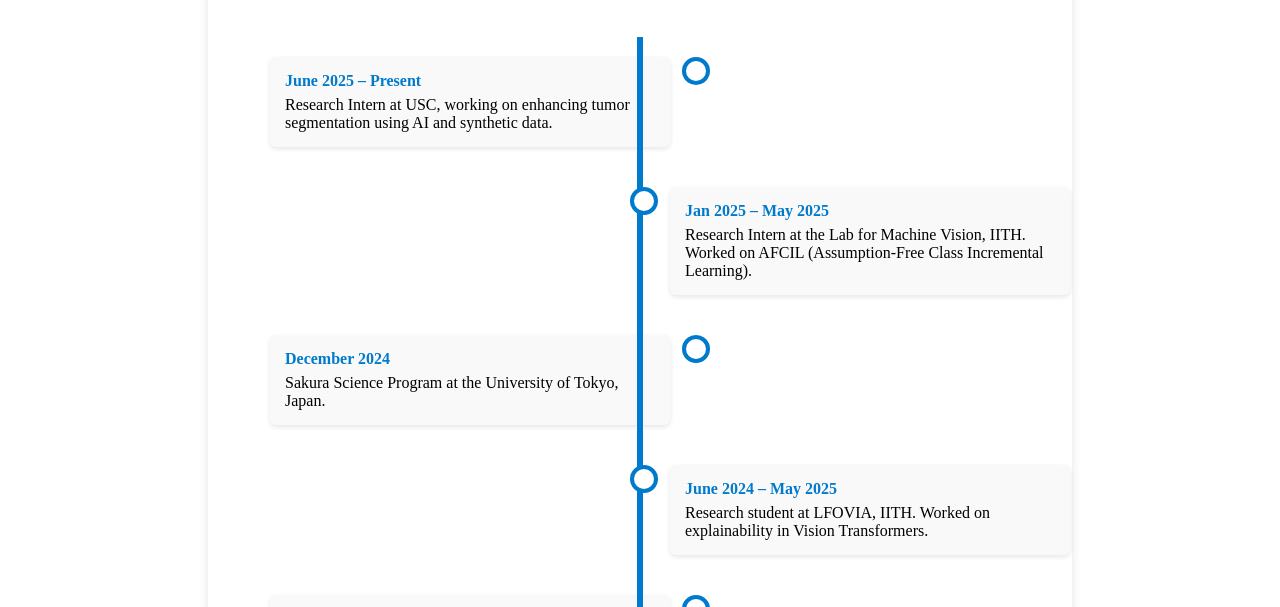
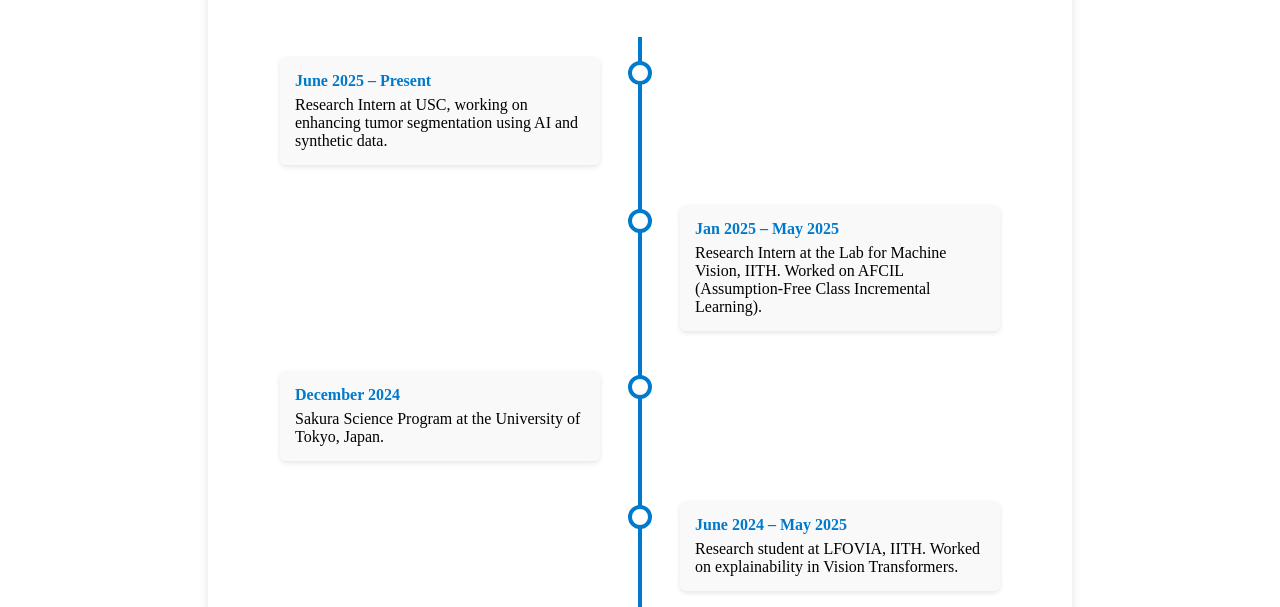
Before and after one commit to divyarajparia/divyarajparia.github.io, a plain HTML site: page timeline.html in a window 1280 px wide. Shown: the part 172-779 px from the top of the page. Drawn offline with Linux system fonts and the light colour scheme.

Commit message:
added new files 6

```diff
--- a/timeline.html
+++ b/timeline.html
@@ -15,18 +15,19 @@
   .timeline::after {
     content: '';
     position: absolute;
-      width: 6px;
+    width: 4px;
     background-color: #007acc;
     top: 0;
     bottom: 0;
     left: 50%;
-      margin-left: -3px;
+    transform: translateX(-50%);
   }
+
   .timeline-entry {
-      padding: 20px 30px;
     position: relative;
-      background-color: inherit;
     width: 50%;
+    padding: 20px 40px;
+    box-sizing: border-box;
   }
   .timeline-entry.left {
     left: 0;
@@ -34,42 +35,44 @@
   .timeline-entry.right {
     left: 50%;
   }
+
   .timeline-entry::before {
-      content: " ";
+    content: "";
     position: absolute;
-      top: 20px;
-      width: 20px;
-      height: 20px;
+    top: 24px;
+    width: 16px;
+    height: 16px;
     border-radius: 50%;
     background-color: #fff;
     border: 4px solid #007acc;
     z-index: 1;
   }
+
   .timeline-entry.left::before {
-      right: -10px;
+    right: -12px;
   }
   .timeline-entry.right::before {
-      left: -10px;
+    left: -12px;
   }
+
   .timeline-entry .content {
     background-color: #f9f9f9;
     padding: 15px;
     border-radius: 6px;
-      box-shadow: 0 2px 5px rgba(0,0,0,0.1);
+    box-shadow: 0 2px 5px rgba(0, 0, 0, 0.1);
   }
   .timeline-entry .date {
     font-weight: bold;
     margin-bottom: 6px;
     color: #007acc;
   }
+
   @media screen and (max-width: 768px) {
     .timeline-entry {
       width: 100%;
+      left: 0;
       padding-left: 70px;
       padding-right: 25px;
-      }
-      .timeline-entry.right {
-        left: 0%;
     }
     .timeline::after {
       left: 30px;
@@ -79,6 +82,7 @@
     }
   }
 </style>
+
 </head>
 <body>
   <nav>
```
Lines whose indentation alone changed are shown as unchanged.
